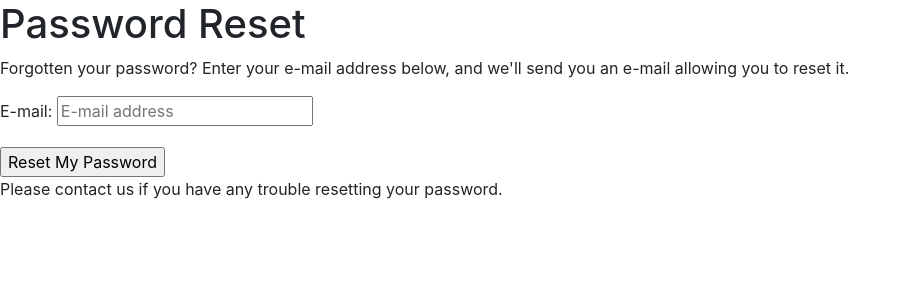
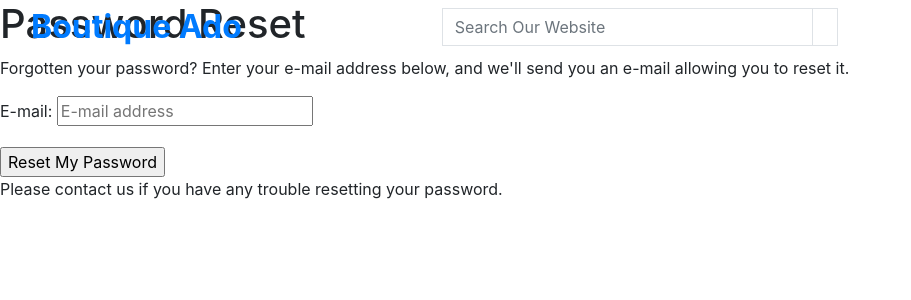
Before and after one commit to PaoloAlbanese/Ado_Boutique_exercise, a Django app: page /accounts/password/reset/ in a window 1280 px wide. Shown: the top 300 px of the page, without its empty margins (0-911 px from the left). Run offline with Django 3.2, Linux system fonts and the light colour scheme; some libraries are stand-ins or nearby versions.

Commit message:
added page header

```diff
--- a/templates/base.html
+++ b/templates/base.html
@@ -2,6 +2,7 @@
 
 <!doctype html>
 <html lang="en">
+
 <head>
 
 	{% block meta %}
@@ -16,27 +17,63 @@
 
 	{% block corecss %}
 	<!-- Bootstrap CSS -->
-    <link rel="stylesheet" href="https://stackpath.bootstrapcdn.com/bootstrap/4.5.0/css/bootstrap.min.css" integrity="sha384-9aIt2nRpC12Uk9gS9baDl411NQApFmC26EwAOH8WgZl5MYYxFfc+NcPb1dKGj7Sk" crossorigin="anonymous">
+	<link rel="stylesheet" href="https://stackpath.bootstrapcdn.com/bootstrap/4.5.0/css/bootstrap.min.css"
+		integrity="sha384-9aIt2nRpC12Uk9gS9baDl411NQApFmC26EwAOH8WgZl5MYYxFfc+NcPb1dKGj7Sk" crossorigin="anonymous">
 	{% endblock %}
 
-     {% block extra_corecss %}
+	{% block extra_css %}
 	{% endblock %}
 
 	{% block corejs %}
 	<!-- jQuery first, then Popper.js, then Bootstrap JS -->
-    <script src="https://code.jquery.com/jquery-3.5.1.slim.min.js" integrity="sha384-DfXdz2htPH0lsSSs5nCTpuj/zy4C+OGpamoFVy38MVBnE+IbbVYUew+OrCXaRkfj" crossorigin="anonymous"></script>
-    <script src="https://cdn.jsdelivr.net/npm/popper.js@1.16.0/dist/umd/popper.min.js" integrity="sha384-Q6E9RHvbIyZFJoft+2mJbHaEWldlvI9IOYy5n3zV9zzTtmI3UksdQRVvoxMfooAo" crossorigin="anonymous"></script>
-    <script src="https://stackpath.bootstrapcdn.com/bootstrap/4.5.0/js/bootstrap.min.js" integrity="sha384-OgVRvuATP1z7JjHLkuOU7Xw704+h835Lr+6QL9UvYjZE3Ipu6Tp75j7Bh/kR0JKI" crossorigin="anonymous"></script>
+	<script src="https://code.jquery.com/jquery-3.5.1.slim.min.js"
+		integrity="sha384-DfXdz2htPH0lsSSs5nCTpuj/zy4C+OGpamoFVy38MVBnE+IbbVYUew+OrCXaRkfj" crossorigin="anonymous">
+	</script>
+	<script src="https://cdn.jsdelivr.net/npm/popper.js@1.16.0/dist/umd/popper.min.js"
+		integrity="sha384-Q6E9RHvbIyZFJoft+2mJbHaEWldlvI9IOYy5n3zV9zzTtmI3UksdQRVvoxMfooAo" crossorigin="anonymous">
+	</script>
+	<script src="https://stackpath.bootstrapcdn.com/bootstrap/4.5.0/js/bootstrap.min.js"
+		integrity="sha384-OgVRvuATP1z7JjHLkuOU7Xw704+h835Lr+6QL9UvYjZE3Ipu6Tp75j7Bh/kR0JKI" crossorigin="anonymous">
+	</script>
 	{% endblock %}
 
-    {% block extra_corejs %}
+	{% block extra_js %}
 	{% endblock %}
 
-    <title>Boutique Ado</title>
+	<title>Boutique Ado {% block extra_title %}{% endblock %}</title>
 </head>
+
 <body>
 
-    <header class="container-fluid fixed-top"></header>
+	<header class="container-fluid fixed-top">
+		<div class="row">
+			<div class="col-12 col-lg-4 my-auto py-1 py-lg-0 text-center text-lg-left">
+				<a href="{% url 'home' %}" class="nav-link main-logo-link">
+					<h2 class="logo-font text-black my-0"><strong>Boutique Ado</strong></h2>
+				</a>
+			</div>
+			<div class="col-12 col-lg-4 my-auto py-1 py-lg-0">
+				<form method="GET" action="">
+					<div class="input-group w-100">
+						<input class="form-control border border-black rounded-0" type="text" name="q" placeholder="Search Our Website">
+						<div class="input-group-append">
+							<button class="form-control btn btn-black border border-black rounded-0" type="submit">
+								<span class="icon">
+									<i class="fas fa-search"></i>
+								</span>
+							</button>
+						</div>
+					</div>
+				</form>
+			</div>
+			<div class="col-12 col-lg-4 my-auto py-1 py-lg-0">
+            <ul class="list-inline list-unstyled text-center text-lg-right my-0">
+            <li class="list-inline-item dropdown"></li>
+            <li class="list-inline-item"></li>
+            </ul>
+            </div>
+		</div>
+	</header>
 
 	{% if messages %}
 	<div class="message-container"></div>
@@ -52,4 +89,5 @@
 	{% endblock %}
 
 </body>
+
 </html>
```
Lines whose indentation alone changed are shown as unchanged.
